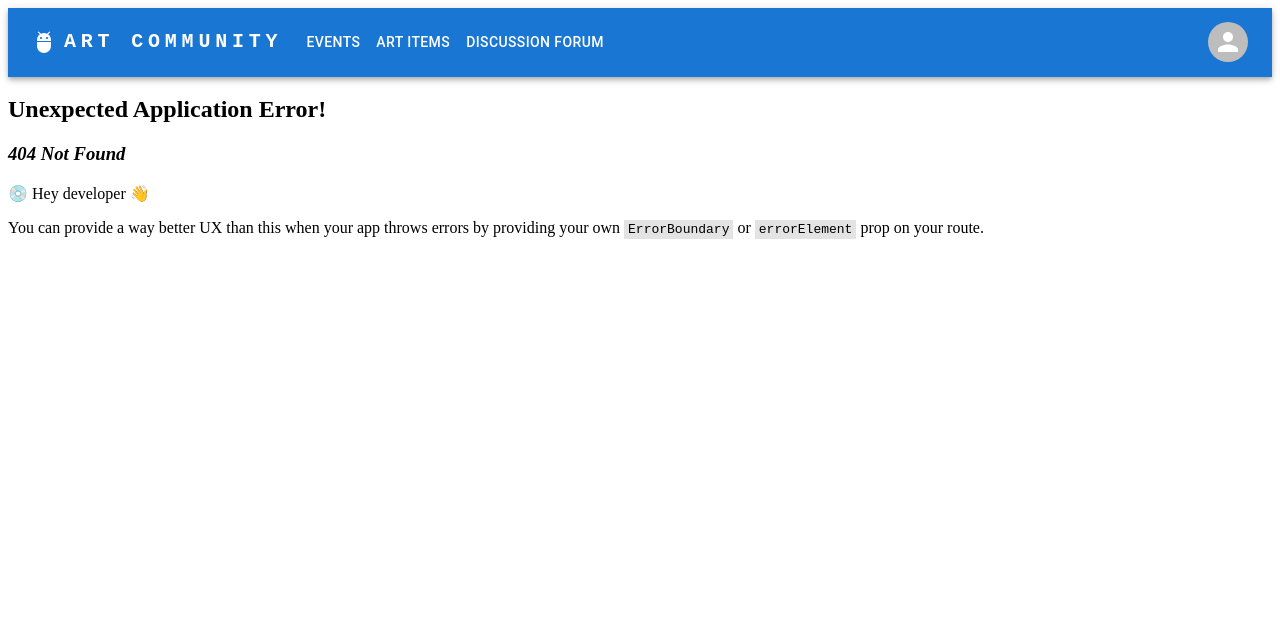
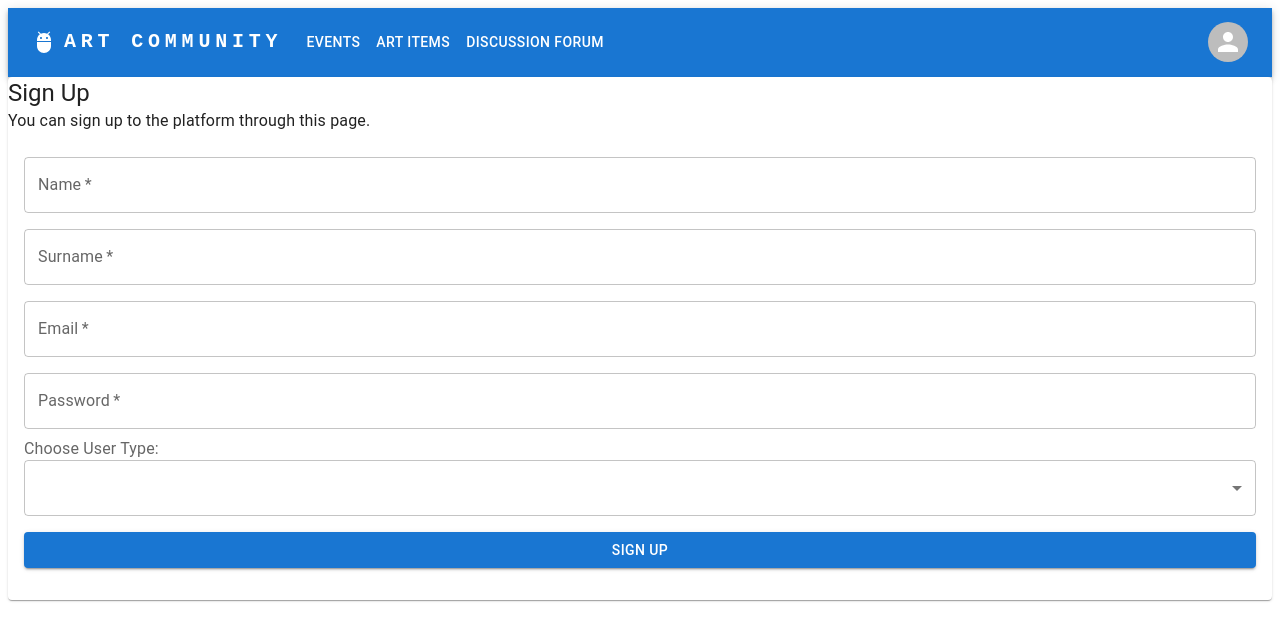
Before and after one commit to bounswe/bounswe2022group7, a React (Vite) app in the folder frontend/: page /auth/signup in a window 1280 px wide. Before the commit this address had no page. Shown: the top 640 px of the page. Built offline with nearby package versions, Linux system fonts and the light colour scheme.

Commit message:
Add sign-up and sign-in pages (FE, #284)

```diff
--- /dev/null
+++ b/frontend/src/pages/Authentication/SignInPage.js
@@ -0,0 +1,120 @@
+import React, { useReducer } from "react";
+import {useNavigate} from 'react-router-dom';
+
+import Button from "@mui/material/Button";
+import TextField from "@mui/material/TextField";
+import Paper from "@mui/material/Paper";
+import Stack from '@mui/material/Stack';
+import Typography from "@mui/material/Typography";
+
+function SignInForm(props) {
+
+  const [formInput, setFormInput] = useReducer(
+    (state, newState) => ({ ...state, ...newState }),
+    {
+      email: "",
+      password: "",
+    }
+  );
+
+  // should be defined outside any function
+  // otherwise breaks the 'Rules of Hooks' apparently.
+  // ref: https://stackoverflow.com/questions/60700905/react-native-navigate-to-screen-invalid-hook-call
+  const navigate = useNavigate();
+
+  // Called when the user clicks the submit button. Observe how
+  // the handleSubmit button is attached to the 'form' component
+  // below in the return call of SignUpForm function.
+  const handleSubmit = event => {
+    event.preventDefault();
+
+    let data = { formInput };
+
+    /*
+    // Here is how we will make a POST request in the backend.
+    // This section is left out since the backend is not ready
+    // yet.
+    fetch("https://pointy-gauge.glitch.me/api/form", {
+      method: "POST",
+      body: JSON.stringify(data),
+      headers: {
+        "Content-Type": "application/json"
+      }
+    })
+      .then(response => response.json())
+      .then(response => console.log("Success:", JSON.stringify(response)))
+      .catch(error => console.error("Error:", error));
+    */
+
+    // Since the backend is not ready to receive our
+    // calls yet, I will redirect to the home page
+    // if the user enters whenever the user clicks
+    // the button.
+    navigate('/');
+  };
+
+  // updates the state (formInput) defined in useReducer function above
+  // with the function (setFormInput) defined in useReducer.
+  // Called everytime user makes an update to the fields with
+  // 'onChange={handleInput}'.
+  const handleInput = event => {
+    const name = event.target.name;
+    const newValue = event.target.value;
+    setFormInput({ [name]: newValue });
+  };
+
+  return (
+    <div>
+      <Paper>
+        <Typography variant="h5" component="h3">
+          {props.formName}
+        </Typography>
+        <Typography component="p">{props.formDescription}</Typography>
+
+        <form onSubmit={handleSubmit}>
+          <Stack sx={{padding: 2}}>
+            <TextField
+              required
+              id="outlined-required"
+              label="Email"
+              name="email"
+              defaultValue={formInput.email}
+              onChange={handleInput}
+              sx = {{marginY: 1}}
+            />
+            <TextField
+              required
+              type="password"
+              id="outlined-password-input"
+              label="Password"
+              name="password"
+              defaultValue={formInput.password}
+              onChange={handleInput}
+              autoComplete="current-password"
+              sx = {{marginY: 1}}
+            />
+            <Button
+              type="submit"
+              variant="contained"
+              color="primary"
+              sx = {{marginY: 2}}
+            >
+              Sign In
+            </Button>
+          </Stack>
+        </form>
+      </Paper>
+    </div>
+  );
+}
+
+function SignInPage() {
+  return (
+    <SignInForm
+      formName="Sign In"
+      formDescription="You can sign in to your account through this page."
+    />
+  )
+}
+
+export default SignInPage
--- /dev/null
+++ b/frontend/src/pages/Authentication/SignUpPage.js
@@ -0,0 +1,160 @@
+import React, { useReducer } from "react";
+import {useNavigate} from 'react-router-dom';
+
+import Button from "@mui/material/Button";
+import TextField from "@mui/material/TextField";
+import Paper from "@mui/material/Paper";
+import Stack from '@mui/material/Stack';
+import Typography from "@mui/material/Typography";
+import Select from '@mui/material/Select';
+import MenuItem from '@mui/material/MenuItem';
+import InputLabel from '@mui/material/InputLabel';
+
+
+function SignUpForm(props) {
+
+  const [formInput, setFormInput] = useReducer(
+    (state, newState) => ({ ...state, ...newState }),
+    {
+      name: "",
+      surname: "",
+      email: "",
+      password: "",
+      userType: "",
+    }
+  );
+
+  // should be defined outside any function
+  // otherwise breaks the 'Rules of Hooks' apparently.
+  // ref: https://stackoverflow.com/questions/60700905/react-native-navigate-to-screen-invalid-hook-call
+  const navigate = useNavigate();
+
+  // Called when the user clicks the submit button. Observe how
+  // the handleSubmit button is attached to the 'form' component
+  // below in the return call of SignUpForm function.
+  const handleSubmit = event => {
+    event.preventDefault();
+
+    let data = { formInput };
+
+    /*
+    // Here is how we will make a POST request in the backend.
+    // This section is left out since the backend is not ready
+    // yet.
+    fetch("https://pointy-gauge.glitch.me/api/form", {
+      method: "POST",
+      body: JSON.stringify(data),
+      headers: {
+        "Content-Type": "application/json"
+      }
+    })
+      .then(response => response.json())
+      .then(response => console.log("Success:", JSON.stringify(response)))
+      .catch(error => console.error("Error:", error));
+    */
+
+    // Since the backend is not ready to receive our
+    // calls yet, I will redirect to the home page
+    // if the user enters whenever the user clicks
+    // the button.
+    navigate('/');
+  };
+
+  // updates the state (formInput) defined in useReducer function above
+  // with the function (setFormInput) defined in useReducer.
+  // Called everytime user makes an update to the fields with
+  // 'onChange={handleInput}'.
+  const handleInput = event => {
+    const name = event.target.name;
+    const newValue = event.target.value;
+    setFormInput({ [name]: newValue });
+  };
+
+  return (
+    <div>
+      <Paper>
+        <Typography variant="h5" component="h3">
+          {props.formName}
+        </Typography>
+        <Typography component="p">{props.formDescription}</Typography>
+
+        <form onSubmit={handleSubmit}>
+          <Stack sx={{padding: 2}}>
+            <TextField
+              required
+              id="outlined-required"
+              label="Name"
+              name="name"
+              defaultValue={formInput.name}
+              onChange={handleInput}
+              sx = {{marginY: 1}}
+            />
+            <TextField
+              required
+              id="outlined-required"
+              label="Surname"
+              name="surname"
+              defaultValue={formInput.surname}
+              onChange={handleInput}
+              sx = {{marginY: 1}}
+            />
+            <TextField
+              required
+              id="outlined-required"
+              label="Email"
+              name="email"
+              defaultValue={formInput.email}
+              onChange={handleInput}
+              sx = {{marginY: 1}}
+            />
+            <TextField
+              required
+              type="password"
+              id="outlined-password-input"
+              label="Password"
+              name="password"
+              defaultValue={formInput.password}
+              onChange={handleInput}
+              autoComplete="current-password"
+              sx = {{marginY: 1}}
+            />
+            <InputLabel variant="standard" htmlFor="uncontrolled-native">
+              Choose User Type:
+            </InputLabel>
+            <Select
+              labelId="user-type"
+              name='userType'
+              value={formInput.userType}
+              onChange={handleInput}
+            >
+              <MenuItem value={'artist'}>Artist</MenuItem>
+              <MenuItem value={'regularUser'}>Regular User</MenuItem>
+            </Select>
+
+            <Button
+              type="submit"
+              variant="contained"
+              color="primary"
+              sx = {{marginY: 2}}
+            >
+              Sign Up
+            </Button>
+          </Stack>
+        </form>
+      </Paper>
+    </div>
+  );
+}
+
+function SignUpPage() {
+  return (
+    <div>
+      <SignUpForm
+        formName="Sign Up"
+        formDescription="You can sign up to the platform through this page."
+      />
+    </div>
+  )
+}
+
+export default SignUpPage
```
Also changed, not shown: frontend/src/App.js (+11 -0 lines).
